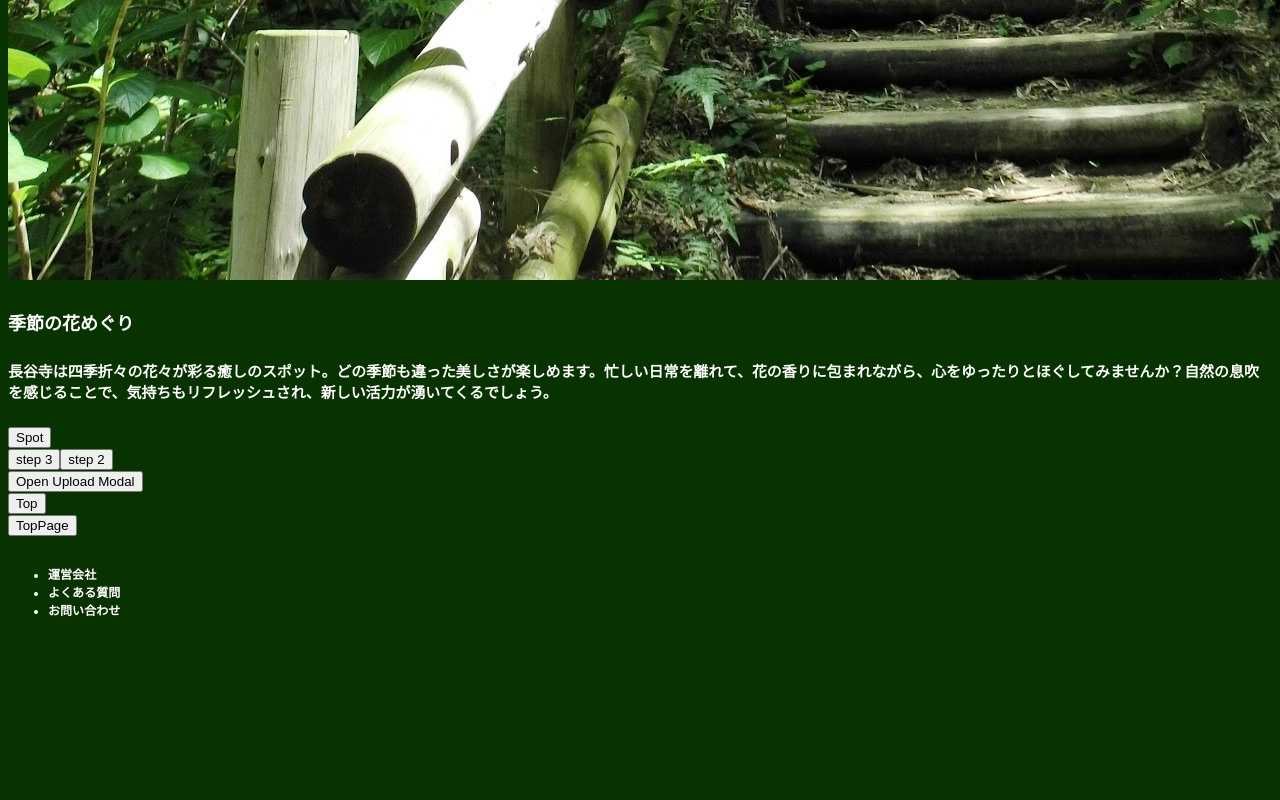
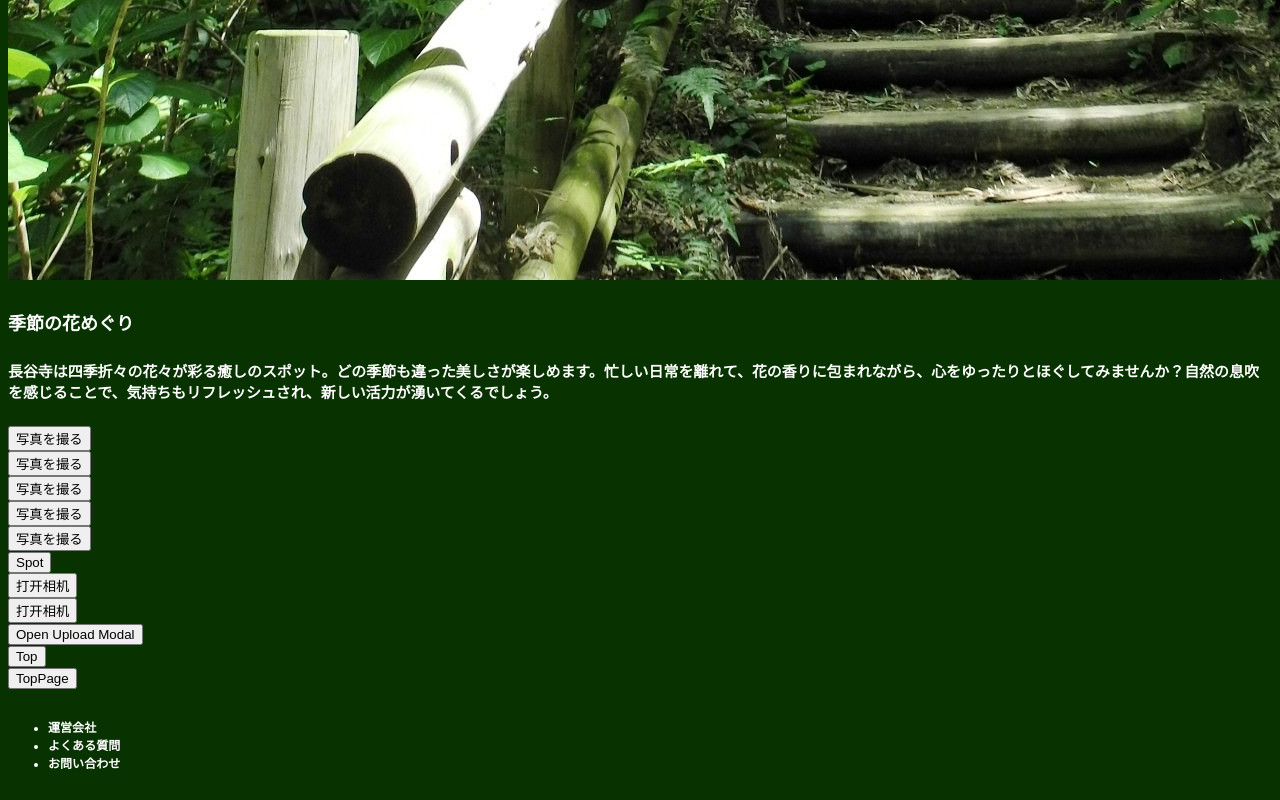
Before and after one commit to hitomisama/TripQuest, a React (Vite) app: page /page3 in a window 1280 px wide. Shown: the part 2631-3431 px from the top of the page. Before the commit the page ends 3278 px from the top, so only its background shows below. Built offline with nearby package versions, Linux system fonts and the light colour scheme.

Commit message:
疯了 为什么就是不能跨页保存！！！

```diff
--- a/src/App.jsx
+++ b/src/App.jsx
@@ -1,5 +1,6 @@
-import React, { useState } from "react";
+import React from "react";
 import { BrowserRouter as Router, Routes, Route } from "react-router-dom";
+import { TaskProvider } from "./components/TaskContext.jsx";
 import Header from "./components/1_header.jsx";
 import Footer from "./components/Footer.jsx";
 import Page1 from "./page/Page1.jsx";
@@ -9,53 +10,20 @@ import Page4 from "./page/Page4.jsx";
 import Page5 from "./page/Page5.jsx";
 
 function App() {
-  const [tasks, setTasks] = useState([
-    { id: 1, name: "クエスト1", image: null },
-    { id: 2, name: "クエスト2", image: null },
-    { id: 3, name: "クエスト3", image: null },
-    { id: 4, name: "クエスト4", image: null },
-    { id: 5, name: "立ち寄りスポット（一つ）", image: null },
-  ]);
-
-  const handleCapture = (file, taskId) => {
-    const reader = new FileReader();
-    reader.onload = () => {
-      setTasks((prevTasks) =>
-        prevTasks.map((task) =>
-          task.id === taskId ? { ...task, image: reader.result } : task
-        )
-      );
-    };
-    reader.readAsDataURL(file);
-  };
-
   return (
+    <TaskProvider>
       <Router>
         <Header />
         <Routes>
-        <Route
-          path="/"
-          element={<Page1 tasks={tasks} handleCapture={handleCapture} />}
-        />
-        <Route
-          path="/page2"
-          element={<Page2 tasks={tasks} handleCapture={handleCapture} />}
-        />
-        <Route
-          path="/page3"
-          element={<Page3 tasks={tasks} handleCapture={handleCapture} />}
-        />
-        <Route
-          path="/page4"
-          element={<Page4 tasks={tasks} handleCapture={handleCapture} />}
-        />
-        <Route
-          path="/page5"
-          element={<Page5 tasks={tasks} handleCapture={handleCapture} />}
-        />
+          <Route path="/" element={<Page1 />} />
+          <Route path="/page2" element={<Page2 />} />
+          <Route path="/page3" element={<Page3 />} />
+          <Route path="/page4" element={<Page4 />} />
+          <Route path="/page5" element={<Page5 />} />
         </Routes>
         <Footer />
       </Router>
+    </TaskProvider>
   );
 }
 
--- a/src/btn/CameraButton.jsx
+++ b/src/btn/CameraButton.jsx
@@ -1,22 +1,19 @@
 import React, { useRef } from "react";
 
-function CameraButton({ taskId, onCapture }) {
+function CameraButton({ onCapture }) {
   const fileInputRef = useRef(null);
 
   const handleCapture = (event) => {
     const file = event.target.files[0];
     if (file && onCapture) {
-      onCapture(file, taskId);
+      onCapture(file);
     }
   };
 
   return (
     <div className="camera-container">
-      <button
-        className="camera-button"
-        onClick={() => fileInputRef.current.click()}
-      >
-        打开相机
+      <button className="camera-button" onClick={() => fileInputRef.current.click()}>
+        写真を撮る
       </button>
       <input
         type="file"
--- a/src/btn/ClearBtn.jsx
+++ b/src/btn/ClearBtn.jsx
@@ -1,29 +1,30 @@
-import React from "react";
+import React, { useRef } from "react";
 
-// 按钮数据数组
-const BtnDate = [
-  { ttl: "step 1", target: "/page3" },
-  { ttl: "step 2", target: "/page4" },
-  { ttl: "step 3", target: "/page5" },
-];
+function CameraButton({ taskId, onCapture }) {
+  const fileInputRef = useRef(null);
 
-function StepBtn({ x }) {
-  // 根据传入的索引获取按钮数据
-  const buttonData = BtnDate[x];
-
-  // 检查索引是否有效
-  if (!buttonData) {
-    return <p>Invalid button data for index: {x}</p>;
-  }
-
-  // 点击按钮跳转的处理函数
-  const handleButtonClick = () => {
-    window.location.href = buttonData.target; // 使用 `window.location.href` 跳转页面
+  const handleCapture = (event) => {
+    const file = event.target.files[0];
+    if (file && onCapture) {
+      onCapture(file, taskId);
+    }
   };
 
   return (
-    <button onClick={handleButtonClick}>{buttonData.ttl}</button>
+    <div className="camera-container">
+      <button className="camera-button" onClick={() => fileInputRef.current.click()}>
+        打开相机
+      </button>
+      <input
+        type="file"
+        accept="image/*"
+        capture="environment"
+        ref={fileInputRef}
+        onChange={handleCapture}
+        style={{ display: "none" }}
+      />
+    </div>
   );
 }
 
-export default StepBtn;
+export default CameraButton;
--- a/src/btn/PostButton.jsx
+++ b/src/btn/PostButton.jsx
@@ -1,9 +1,9 @@
 import React from "react";
 
-function PostButton({ target, text, onClick }) {
+function PostButton({ text, onClick }) {
   return (
     <button className="post-button" onClick={onClick}>
-      {text} {target && `→ ${target}`}
+      {text}
     </button>
   );
 }
--- a/src/components/QuestComponent.jsx
+++ b/src/components/QuestComponent.jsx
@@ -4,9 +4,7 @@ import "../css/QuestComponent.css";
 function QuestComponent({ tasks }) {
   return (
     <div className="quest-container">
-      {/* 顶部标题 */}
       <div className="quest-title">スペシャル抹茶券</div>
-      {/* 显示任务列表 */}
       <div className="quest-list">
         {tasks.map((task) => (
           <div key={task.id} className="quest-item">
@@ -18,7 +16,6 @@ function QuestComponent({ tasks }) {
           </div>
         ))}
       </div>
-      {/* 底部说明 */}
       <div className="quest-footer">*クエストの順番は自由</div>
     </div>
   );
--- /dev/null
+++ b/src/components/TaskContext.jsx
@@ -0,0 +1,30 @@
+import React, { createContext, useContext, useState, useEffect } from "react";
+
+const TaskContext = createContext();
+
+export const TaskProvider = ({ children }) => {
+  const [tasks, setTasks] = useState(() => {
+    const storedTasks = localStorage.getItem("tasks");
+    return storedTasks
+      ? JSON.parse(storedTasks)
+      : [
+          { id: 1, name: "クエスト1", image: null },
+          { id: 2, name: "クエスト2", image: null },
+          { id: 3, name: "クエスト3", image: null },
+          { id: 4, name: "クエスト4", image: null },
+          { id: 5, name: "立ち寄りスポット（一つ）", image: null },
+        ];
+  });
+
+  useEffect(() => {
+    localStorage.setItem("tasks", JSON.stringify(tasks));
+  }, [tasks]);
+
+  return (
+    <TaskContext.Provider value={{ tasks, setTasks }}>
+      {children}
+    </TaskContext.Provider>
+  );
+};
+
+export const useTaskContext = () => useContext(TaskContext);
--- a/src/page/Page2.jsx
+++ b/src/page/Page2.jsx
@@ -1,88 +1,25 @@
-import React, { useState } from "react";
+import React from "react";
+import { useTaskContext } from "../components/TaskContext.jsx";
+import QuestComponent from "../components/QuestComponent.jsx";
+import Top from "../components/Top.jsx";
+import Header2 from "../components/header2.jsx";
 import Ttl from "../components/4_ttl.jsx";
-import ButtonList from "../components/ButtonList.jsx";
-import "../App.css";
-import buttonData from "../Date/btnDate.json";
-import Header2 from "../components/header2.jsx";
 import Accordion from "../components/Accordion.jsx";
 import Step from "../components/step.jsx";
-import Top from "../components/Top.jsx";
-import QuestComponent from "../components/QuestComponent";
-import CameraButton from "../btn/CameraButton";
+import ButtonList from "../components/ButtonList.jsx";
 
 function Page2() {
-  const [tasks, setTasks] = useState([
-    { id: 1, name: "クエスト1", image: null },
-    { id: 2, name: "クエスト2", image: null },
-    { id: 3, name: "クエスト3", image: null },
-    { id: 4, name: "クエスト4", image: null },
-    { id: 5, name: "立ち寄りスポット（一つ）", image: null },
-  ]);
-
-  const handleCapture = (file, taskId) => {
-    const reader = new FileReader();
-    reader.onload = () => {
-      setTasks((prevTasks) =>
-        prevTasks.map((task) =>
-          task.id === taskId ? { ...task, image: reader.result } : task
-        )
-      );
-    };
-    reader.readAsDataURL(file);
-  };
+  const { tasks } = useTaskContext();
 
   return (
     <div className="page2-container">
-      {/* 顶部内容 */}
-      <div className="top">
-        <Top x={0} />
-      </div>
-
+      <Top x={0} />
       <Header2 />
-
-      {/* 标题 */}
       <Ttl x={3} />
-
-      {/* 简介 */}
-      <h5 className="introduce">
-        クエストを挑戦して、スぺシャル抹茶券を手に入れましょう！
-      </h5>
-
-      {/* 显示任务列表 */}
-      <div className="quest">
-        <QuestComponent tasks={tasks} />
-      </div>
-
-      {/* 添加相机上传功能 */}
-      <div className="camera-section">
-        {tasks.map((task) => (
-          <div key={task.id} className="camera-button-container">
-            <CameraButton
-              taskId={task.id}
-              onCapture={handleCapture} // 上传后更新任务状态
-            />
-          </div>
-        ))}
-      </div>
-
-      {/* クエスト列表 */}
-      <h3>クエスト一覧</h3>
-      <Ttl x={4} />
-
-      <div className="step_content">
-        <Step />
-      </div>
-
-      {/* アコーディオン */}
-      <Ttl x={5} />
-      <div className="accordion">
-        <Accordion />
-      </div>
-
-      {/* 按钮区域 */}
-      <div className="top">
-        <ButtonList buttonData={buttonData.filter((btn) => btn.id === "5")} />
-      </div>
+      <QuestComponent tasks={tasks} />
+      <Step />
+      <Accordion />
+      <ButtonList buttonData={[{ id: "5", text: "返回顶部", action: "scrollToTop" }]} />
     </div>
   );
 }
--- a/src/page/Page3.jsx
+++ b/src/page/Page3.jsx
@@ -1,43 +1,145 @@
+// import React from "react";
+// import Ttl from "../components/4_ttl.jsx";
+// import ButtonList from "../components/ButtonList.jsx";
+// import "../App.css";
+// import buttonData from "../Date/btnDate.json";
+// import Header2 from "../components/header2.jsx";
+// import Accordion from "../components/Accordion.jsx";
+// import Step from "../components/step.jsx";
+// import Top from "../components/Top.jsx";
+// import QuestCotent from "../components/questcontent.jsx";
+// import StepBtn from "../btn/ClearBtn.jsx";
+// import SpotList from "../windows/SpotList.jsx";
+// import PhotoUploadModal from "../windows/complete.jsx";
+
+// function Page3() {
+//   return (
+//     <>
+//       {/* 顶部标题内容 */}
+//       <div className="top">
+//         <Top x={1} />
+//       </div>
+
+//       <Ttl x={6} />
+
+//       {/* クエスト内容展示 */}
+//       <div className="quest-section">
+//         <QuestCotent x={0} /> {/* 显示任务 1 的内容 */}
+//         <QuestCotent x={1} /> {/* 显示任务 2 的内容 */}
+//       </div>
+
+//       {/* SpotList 折叠区域 */}
+//       <div className="spot-list-section">
+//         <SpotList x={0} isAccordion={true} />
+//       </div>
+
+//       {/* 跳转到 Step 页面按钮 */}
+//       <div className="step-navigation">
+//         <StepBtn x={2} /> {/* 跳到 Step3 */}
+//         <StepBtn x={1} /> {/* 跳到 Step2 */}
+//       </div>
+
+//       {/* 照片上传弹窗 */}
+//       <div className="photo-upload-section">
+//         <PhotoUploadModal />
+//       </div>
+
+//       {/* 页面底部按钮 */}
+//       <div className="page-footer">
+//         <div className="top">
+//           <ButtonList buttonData={buttonData.filter((btn) => btn.id === "5")} />
+//         </div>
+//         <ButtonList buttonData={buttonData.filter((btn) => btn.id === "6")} />
+//       </div>
+//     </>
+//   );
+// }
+
+// export default Page3;
+
+// import React from "react";
+// import { useTaskContext } from "../components/TaskContext.jsx";
+// import QuestCotent from "../components/questcontent.jsx";
+// import CameraButton from "../btn/CameraButton.jsx";
+
+// function Page3() {
+//   const { tasks, setTasks } = useTaskContext();
+
+//   const handleCapture = (file, taskId) => {
+//     const reader = new FileReader();
+//     reader.onload = () => {
+//       setTasks((prevTasks) =>
+//         prevTasks.map((task) =>
+//           task.id === taskId ? { ...task, image: reader.result } : task
+//         )
+//       );
+//     };
+//     reader.readAsDataURL(file);
+//   };
+
+//   return (
+//     <div>
+//       <QuestCotent x={0} />
+//       {tasks.map((task) => (
+//         <CameraButton key={task.id} taskId={task.id} onCapture={handleCapture} />
+//       ))}
+//     </div>
+//   );
+// }
+
+// export default Page3;
+
 import React from "react";
+import { useTaskContext } from "../components/TaskContext.jsx";
 import Ttl from "../components/4_ttl.jsx";
 import ButtonList from "../components/ButtonList.jsx";
 import "../App.css";
 import buttonData from "../Date/btnDate.json";
-import Header2 from "../components/header2.jsx";
-import Accordion from "../components/Accordion.jsx";
-import Step from "../components/step.jsx";
 import Top from "../components/Top.jsx";
-import QuestComponent from "../components/QuestComponent.jsx";
 import QuestCotent from "../components/questcontent.jsx";
 import StepBtn from "../btn/ClearBtn.jsx";
 import SpotList from "../windows/SpotList.jsx";
 import PhotoUploadModal from "../windows/complete.jsx";
-
-
+import CameraButton from "../btn/CameraButton";
 
 function Page3() {
-    return(
+  const { tasks, setTasks } = useTaskContext();
+
+  const handleCapture = (file, taskId) => {
+    const reader = new FileReader();
+    reader.onload = () => {
+      setTasks((prevTasks) =>
+        prevTasks.map((task) =>
+          task.id === taskId ? { ...task, image: reader.result } : task
+        )
+      );
+    };
+    reader.readAsDataURL(file);
+  };
+
+  return (
     <>
       <div className="top">
         <Top x={1} />
       </div>
-<Ttl x={6}></Ttl>
-
-<QuestCotent x={0} />{/* クエスト　１*/}
-
-<QuestCotent x={1} />{/* クエスト　２*/}
-
+      <Ttl x={6} />
+      <div className="quest-section">
+        <QuestCotent x={0} />
+        <QuestCotent x={1} />
+      </div>
+      <div>
+        {tasks.map((task) => (
+          <CameraButton key={task.id} taskId={task.id} onCapture={handleCapture} />
+        ))}
+      </div>
       <SpotList x={0} isAccordion={true} />
-
-<StepBtn x={2}/>{/* 跳到step3 */}
-<StepBtn x={1}/>{/* 跳到step2 */}
-
+      <StepBtn x={2} />
+      <StepBtn x={1} />
       <PhotoUploadModal />
-
-<div className="top">
+      <div className="page-footer">
         <ButtonList buttonData={buttonData.filter((btn) => btn.id === "5")} />
+        <ButtonList buttonData={buttonData.filter((btn) => btn.id === "6")} />
       </div>
-      <ButtonList buttonData={buttonData.filter((btn) => btn.id === "6")} />
     </>
   );
 }
--- a/src/windows/CompleteModal.jsx
+++ b/src/windows/CompleteModal.jsx
@@ -1,5 +1,5 @@
 import React from "react";
-import "../css/Modal.css"; // 确保样式文件正确
+import "../css/Modal.css";
 
 function CompleteModal({ isOpen, onClose, children }) {
   if (!isOpen) return null;
@@ -10,7 +10,7 @@ function CompleteModal({ isOpen, onClose, children }) {
         <button className="modal-close" onClick={onClose}>
           ×
         </button>
-        <div className="modal-body">{children}</div>
+        {children}
       </div>
     </div>
   );
```
Also changed, not shown: src/btn/UploadButton.jsx (+6 -15 lines), src/windows/complete.jsx (+29 -17 lines), 2 other files (tests, documents, lock files or other folders). Lines whose indentation alone changed are shown as unchanged.
